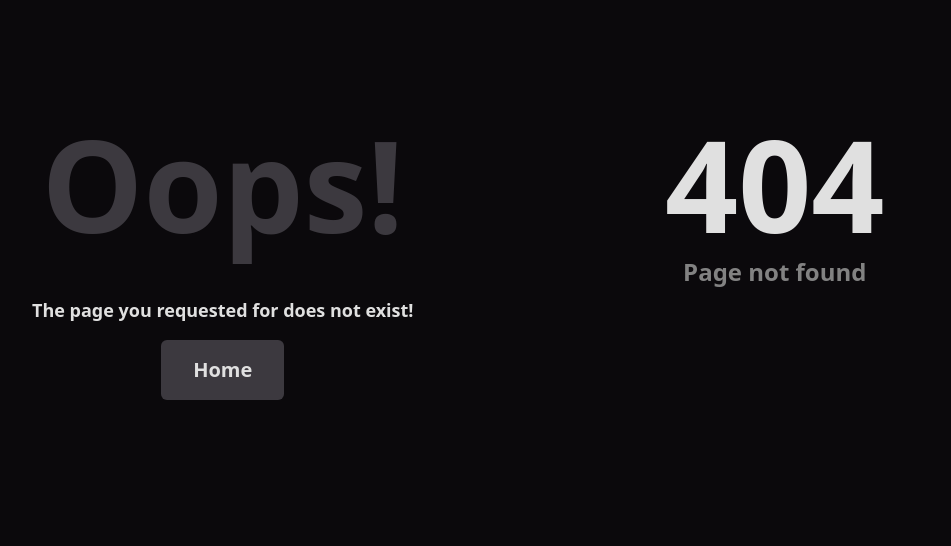
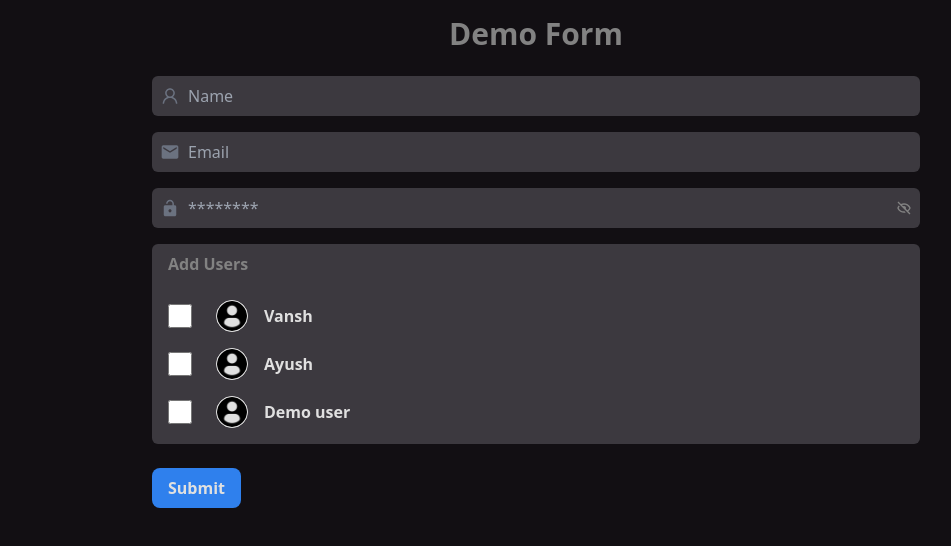
Before and after one commit to vinitGithub099/Chat_App, a React (Vite) app in the folder frontend/: page /demo-form in a window 1280 px wide. Before the commit this address had no page. Shown: the top 546 px of the page, without its empty margins (104-1055 px from the left). Built offline with nearby package versions, Linux system fonts and the light colour scheme.

Commit message:
created checkbox component

```diff
--- a/frontend/src/SampleHome.jsx
+++ b/frontend/src/SampleHome.jsx
@@ -43,6 +43,10 @@ const list = [
     path: "/user-card",
     text: "User Card",
   },
+  {
+    path: "/demo-form",
+    text: "demo form",
+  },
 ];
 
 export default function SampleHome() {
--- a/frontend/src/components/Chats/ChatScreen/ChannelInfo.jsx
+++ b/frontend/src/components/Chats/ChatScreen/ChannelInfo.jsx
@@ -2,8 +2,11 @@ import { BiArrowBack } from "react-icons/bi";
 import { HiOutlineDotsVertical, HiUserRemove } from "react-icons/hi";
 import { RiAdminFill } from "react-icons/ri";
 import { useSelector } from "react-redux";
+import { chatAPI } from "../../../api/chatAPI";
 import userLogo from "../../../assets/profile-user_64572.png";
+import { ERROR, SUCCESS } from "../../../constants/constants";
 import Button from "../../Form/Button";
+import { useToast } from "../../Hooks/useToast";
 import ListComponent from "../../ListComponent";
 import UserCard from "../SideBar/UserCard";
 import UserAvatar from "../UserAvatar";
@@ -52,14 +55,16 @@ function GroupIcon() {
   );
 }
 
-function GroupDescription({ desc }) {
+function GroupDescription() {
+  const currChat = useSelector((state) => state.chat.currentChat);
+  const desc = currChat.description;
   return (
     <div className="p-4 my-4">
       <h3 className="text-lg text-light-2 font-semibold border-b border-b-light-3 py-2">
         Description
       </h3>
       <p className="text-light-1 text-sm py-2">
-        {desc ? desc : "Hey Everyone! This is sample group description"}
+        {desc ? desc : "Hey Everyone!"}
       </p>
     </div>
   );
@@ -91,20 +96,48 @@ function MemberCard(props) {
         imgConfig="s"
         className="text-light-1"
       ></UserCard>
-      <div className="text-light-1 hover:text-light-2 group">
+      <div className="text-light-1 hover:text-light-2 group hover:cursor-pointer">
         <HiOutlineDotsVertical size={20}></HiOutlineDotsVertical>
-        <MemberDropdownList></MemberDropdownList>
+        <MemberDropdownList userId={props._id}></MemberDropdownList>
       </div>
     </div>
   ) : null;
 }
 
-function MemberDropdownList() {
+function MemberDropdownList({ userId }) {
+  const currChat = useSelector((state) => state.chat.currentChat);
+  const { notify } = useToast();
+
+  const removeMember = async (userId, chatId) => {
+    try {
+      await chatAPI.removeFromGroup({
+        userId: userId,
+        chatId: chatId,
+      });
+      notify("User removed successfully", SUCCESS);
+    } catch (error) {
+      notify("Failed to remove user", ERROR);
+    }
+  };
+
+  const options = [
+    {
+      name: "Remove",
+      icon: <HiUserRemove size={20}></HiUserRemove>,
+      handleClick: () => removeMember(userId, currChat._id),
+    },
+    {
+      name: "Make Admin",
+      icon: <RiAdminFill size={20}></RiAdminFill>,
+      handleClick: () => {},
+    },
+  ];
   return (
     <ListComponent
       list={options}
       className="m-1 p-2 hidden group-hover:block fixed right-0 bg-dark-2 border border-light-3 rounded-md"
       subComponent={MemberDropdownItem}
+      userId={userId}
     ></ListComponent>
   );
 }
@@ -121,16 +154,3 @@ function MemberDropdownItem({ name, icon, handleClick }) {
     </Button>
   );
 }
-
-const options = [
-  {
-    name: "Remove",
-    icon: <HiUserRemove size={20}></HiUserRemove>,
-    handleClick: () => {},
-  },
-  {
-    name: "Make Admin",
-    icon: <RiAdminFill size={20}></RiAdminFill>,
-    handleClick: () => {},
-  },
-];
--- a/frontend/src/components/Chats/SideBar/ChannelForm.jsx
+++ b/frontend/src/components/Chats/SideBar/ChannelForm.jsx
@@ -8,7 +8,7 @@ export default function ChannelForm({ showModal, toggleModal }) {
     <Modal
       showModal={showModal}
       toggleModal={toggleModal}
-      className="w-auto"
+      className="w-auto z-60"
       modalComponent={
         <CreateChannelForm toggleModal={toggleModal}></CreateChannelForm>
       }
@@ -17,6 +17,14 @@ export default function ChannelForm({ showModal, toggleModal }) {
 }
 
 function CreateChannelForm({ toggleModal }) {
+  const handleSubmit = (channelData) => {
+    console.log(channelData);
+    // const data = {
+    //   name: channelData.channelName,
+    //   users: [],
+    //   description: channelData.description,
+    // };
+  };
   return (
     <div className="w-full p-8 bg-dark-2 rounded-lg">
       <ChannelHeader toggleModal={toggleModal}></ChannelHeader>
@@ -28,7 +36,7 @@ function CreateChannelForm({ toggleModal }) {
           label: "Save",
           className: "px-4 py-2 rounded-md bg-btn text-white",
         }}
-        handleSubmit={(e) => console.log(e)}
+        handleSubmit={handleSubmit}
       ></Form>
     </div>
   );
@@ -74,8 +82,50 @@ const channelFormFields = [
     inputClassName:
       "p-2 w-full rounded-md outline-none bg-light-3 text-light-1",
     placeholder: "Describe your channel here",
-    validation: {
-      required: { value: true, message: "Channel Description cannot be empty" },
-    },
+  },
+  {
+    type: "checkbox",
+    name: "usersList",
+    label: "Select Users",
+    className: "p-2 my-2 rounded-md bg-dark-1",
+    showCheckedItems: true,
+    checkedItemsClassName: "w-full p-2",
+    labelClassName: "",
+    optionsList: generateFakeUsers(),
   },
 ];
+
+function generateFakeUsers() {
+  let arr = [];
+  for (let i = 0; i < 10; i++) {
+    arr = [
+      ...arr,
+      {
+        id: i,
+        label: `user${i}`,
+        inputClassName:
+          "p-2 w-full rounded-md outline-none bg-light-3 text-light-1",
+        // checked: false,
+        defaultChecked: false,
+      },
+    ];
+  }
+  return arr;
+}
+
+/*
+
+{
+    "_id": "64e899c03ac98a5b778af11a",
+    "name": "Vansh",
+    "email": "vansh@gmail.com",
+    "phone": "995052986",
+    "bio": "Hello world",
+    "pic": "",
+    "isAdmin": false,
+    "createdAt": "2023-08-25T12:08:32.631Z",
+    "updatedAt": "2023-08-25T12:08:32.631Z",
+    "__v": 0
+}
+
+*/
--- a/frontend/src/components/Chats/SideBar/SideBar.jsx
+++ b/frontend/src/components/Chats/SideBar/SideBar.jsx
@@ -1,5 +1,5 @@
 import SearchChat from "./SearchChat";
-import SideBarBtn from "./SideBarBtn";
+import SideBarHeader from "./SideBarHeader";
 import UserInfo from "./UserInfo";
 
 export default function SideBar({ className, sidebarOpen, toggleSideBar }) {
@@ -10,7 +10,7 @@ export default function SideBar({ className, sidebarOpen, toggleSideBar }) {
         className={`max-sm:hidden w-auto h-screen max-sm:fixed z-10 flex flex-row ${className}`}
       >
         <div className="w-80 flex flex-col max-sm:rounded-lg py-2 bg-dark-2">
-          <SideBarBtn toggleSideBar={toggleSideBar}></SideBarBtn>
+          <SideBarHeader toggleSideBar={toggleSideBar}></SideBarHeader>
           <SearchChat toggleSideBar={toggleSideBar}></SearchChat>
           <UserInfo></UserInfo>
         </div>
@@ -23,7 +23,7 @@ export default function SideBar({ className, sidebarOpen, toggleSideBar }) {
           className={`sm:hidden max-sm:w-full h-screen max-sm:fixed z-10 flex flex-row ${className}`}
         >
           <div className="w-80 flex flex-col max-sm:rounded-lg py-2 bg-dark-2 rounded-tr-lg rounded-br-lg">
-            <SideBarBtn toggleSideBar={toggleSideBar}></SideBarBtn>
+            <SideBarHeader toggleSideBar={toggleSideBar}></SideBarHeader>
             <SearchChat toggleSideBar={toggleSideBar}></SearchChat>
             <UserInfo></UserInfo>
           </div>
--- a/frontend/src/components/Chats/SideBar/SideBarBtn.jsx
+++ b/frontend/src/components/Chats/SideBar/SideBarHeader.jsx
@@ -4,7 +4,7 @@ import { RiAddFill } from "react-icons/ri";
 import Button from "../../Form/Button";
 import ChannelForm from "./ChannelForm";
 
-export default function SideBarBtn({ toggleSideBar }) {
+export default function SideBarHeader({ toggleSideBar }) {
   const [showModal, setShowModal] = useState(false);
   const toggleModal = () => setShowModal((prev) => !prev);
   return (
@@ -13,7 +13,7 @@ export default function SideBarBtn({ toggleSideBar }) {
         <Button
           className="sm:hidden rounded-sm pr-1 text-light-1"
           type="submit"
-          handleClick={toggleSideBar}
+          onClick={toggleSideBar}
         >
           <IoIosArrowBack size={20}></IoIosArrowBack>
         </Button>
--- /dev/null
+++ b/frontend/src/components/DemoForm.jsx
@@ -0,0 +1,194 @@
+import { AiOutlineUser } from "react-icons/ai";
+import { IoMdUnlock } from "react-icons/io";
+import { MdEmail } from "react-icons/md";
+import userLogo from "../assets/profile-user_64572.png";
+import UserCard from "./Chats/SideBar/UserCard";
+import Form from "./Form/Form";
+import { EMAIL_REGEX } from "./Form/FormExpressions";
+
+export default function DemoForm() {
+  const handleSubmit = (data) => console.log(data);
+  return (
+    <div className="w-full bg-dark-2 min-h-screen">
+      <h3 className="text-light-2 text-3xl font-bold text-center py-4">
+        Demo Form
+      </h3>
+      <Form
+        className={"max-w-3xl mx-auto"}
+        fields={formFields}
+        buttonConfigs={{
+          type: "submit",
+          label: "Submit",
+          className:
+            "px-4 py-2 bg-btn rounded-lg my-4 text-light-1 font-semibold",
+        }}
+        handleSubmit={handleSubmit}
+      ></Form>
+    </div>
+  );
+}
+
+const containerClassName = "mb-4";
+const className = "rounded-md my-2 p-2 bg-light-3";
+const inputClassName = "w-full pl-2 outline-none bg-light-3 text-light-1";
+
+const users = [
+  {
+    _id: "64e899c03ac98a5b778af11a",
+    name: "Vansh",
+    email: "vansh@gmail.com",
+    phone: "995052986",
+    bio: "Hello world",
+    pic: "",
+    isAdmin: false,
+    createdAt: "2023-08-25T12:08:32.631Z",
+    updatedAt: "2023-08-25T12:08:32.631Z",
+    __v: 0,
+  },
+  {
+    _id: "64e899b13ac98a5b778af117",
+    name: "Ayush",
+    email: "ayush@gmail.com",
+    phone: "995052986",
+    bio: "Hello world",
+    pic: "",
+    isAdmin: false,
+    createdAt: "2023-08-25T12:08:17.708Z",
+    updatedAt: "2023-08-25T12:08:17.708Z",
+    __v: 0,
+  },
+  {
+    _id: "64edbbfed350a2df7f9cbe3a",
+    name: "Demo user",
+    email: "demo@gmail.com",
+    phone: "9932432344",
+    bio: "",
+    pic: "",
+    isAdmin: false,
+    createdAt: "2023-08-29T09:35:58.208Z",
+    updatedAt: "2023-08-29T09:35:58.208Z",
+    __v: 0,
+  },
+];
+
+const formFields = [
+  {
+    type: "text",
+    label: "",
+    name: "name",
+    id: "name",
+    defaultValue: "",
+    containerClassName: containerClassName,
+    className: className,
+    inputClassName: inputClassName,
+    placeholder: "Name",
+    icon: {
+      className: "text-gray-500",
+      icon: AiOutlineUser,
+      size: 20,
+    },
+    validation: {
+      required: {
+        value: true,
+        message: "Name is required",
+      },
+    },
+  },
+  {
+    type: "email",
+    label: "",
+    name: "email",
+    id: "email",
+    containerClassName: containerClassName,
+    className: className,
+    inputClassName: inputClassName,
+    placeholder: "Email",
+    required: true,
+    icon: {
+      className: "text-gray-500",
+      icon: MdEmail,
+      size: 20,
+    },
+    validation: {
+      required: {
+        value: true,
+        message: "Email is required",
+      },
+      pattern: {
+        value: EMAIL_REGEX,
+        message: "Please enter a valid email",
+      },
+    },
+  },
+  {
+    type: "password",
+    label: "",
+    name: "password",
+    id: "password",
+    containerClassName: containerClassName,
+    className: className + " text-light-2",
+    inputClassName: inputClassName + " text-light-2",
+    placeholder: "******",
+    required: true,
+    icon: {
+      className: "text-gray-500",
+      icon: IoMdUnlock,
+      size: 20,
+    },
+    validation: {
+      required: {
+        value: true,
+        message: "Password is required",
+      },
+      minLength: {
+        value: 8,
+        message: "Password must have at least 8 characters",
+      },
+    },
+  },
+  {
+    type: "checkbox",
+    name: "usersList",
+    id: "userList",
+    label: "Add Users",
+    className: "p-2 my-2 rounded-md bg-light-3",
+    labelClassName: "px-2 text-light-2 mb-4 font-semibold",
+    showCheckedItems: true,
+    checkedItemsClassName: "w-full p-2 flex gap-2 my-2",
+    checkedItemClassName: "text-light-1 bg-dark-3 px-4 py-2 rounded-md",
+    checkboxClassName: "w-6 m-2 checked:accent-dark-1",
+    optionsList: generateFakeUsers(),
+    labelComponent: LabelComponent,
+    validation: {
+      required: {
+        value: true,
+        message: "No user selected",
+      },
+    },
+  },
+];
+
+function LabelComponent({ name }) {
+  return (
+    <div className="flex flex-row items-center justify-between gap-4 py-2 px-4">
+      <UserCard
+        imgSrc={userLogo}
+        imgConfig="s"
+        className="text-light-1"
+        name={name}
+      ></UserCard>
+    </div>
+  );
+}
+
+function generateFakeUsers() {
+  return users && users.length
+    ? users.map((user) => ({
+        ...user,
+        inputClassName:
+          "p-2 w-full rounded-md outline-none bg-light-3 text-light-1",
+        // checked: false,
+        defaultChecked: false,
+      }))
+    : [];
+}
--- /dev/null
+++ b/frontend/src/components/Form/Input/CheckBox.jsx
@@ -0,0 +1,112 @@
+import { useState } from "react";
+import { Controller, useFormContext } from "react-hook-form";
+import ListComponent from "../../ListComponent";
+import FormError from "../FormError";
+
+export const Checkbox = ({
+  type,
+  id,
+  className,
+  label,
+  showCheckedItems,
+  checkedItemsClassName,
+  labelClassName,
+  checkedItemClassName,
+  checkboxClassName,
+  labelComponent,
+  optionsList,
+  validation,
+}) => {
+  const {
+    register,
+    control,
+    formState: { errors },
+  } = useFormContext();
+
+  const [checkedItems, setCheckedItems] = useState([]);
+  const handleChange = (e) => {
+    if (e.target.checked) {
+      setCheckedItems((prev) => [
+        ...prev,
+        { name: e.target.value, id: e.target.id },
+      ]);
+    } else {
+      setCheckedItems((prev) => prev.filter((item) => item.id != e.target.id));
+    }
+  };
+
+  return (
+    <div className={`w-full ${className}`}>
+      <div className={labelClassName}>{label}</div>
+      {showCheckedItems && checkedItems && checkedItems.length ? (
+        <ListComponent
+          list={checkedItems}
+          className={`w-full ${checkedItemsClassName}`}
+          subComponent={CheckedItem}
+          checkedItemClassName={checkedItemClassName}
+        ></ListComponent>
+      ) : null}
+      <Controller
+        name={id}
+        control={control}
+        render={() => (
+          <ListComponent
+            list={optionsList}
+            className="w-full flex flex-col"
+            subComponent={ListInputItem}
+            handleChange={handleChange}
+            type={type}
+            id={id}
+            labelComponent={labelComponent}
+            checkboxClassName={checkboxClassName}
+            register={register}
+            validation={validation}
+          ></ListComponent>
+        )}
+      />
+
+      {errors && errors[id] ? (
+        <FormError
+          message={errors[id].message}
+          className={`text-xs italic text-error`}
+        ></FormError>
+      ) : null}
+    </div>
+  );
+};
+
+function ListInputItem({
+  type,
+  id,
+  defaultChecked,
+  checkboxClassName,
+  labelComponent: LabelComponent,
+  register,
+  handleChange,
+  validation,
+  ...rest
+}) {
+  return (
+    <div className="w-full mx-auto flex flex-row hover:bg-dark-1">
+      <input
+        type={type}
+        value={rest.name}
+        className={checkboxClassName}
+        defaultChecked={defaultChecked}
+        {...register(id, validation)}
+        onChange={handleChange}
+      ></input>
+      <label htmlFor={rest._id} className="flex-1">
+        <LabelComponent {...rest}></LabelComponent>
+      </label>
+    </div>
+  );
+}
+
+function CheckedItem({ name, id, checkedItemClassName }) {
+  return (
+    <div className={checkedItemClassName} id={id}>
+      {name}
+    </div>
+  );
+}
--- a/frontend/src/components/Form/Input/Input.jsx
+++ b/frontend/src/components/Form/Input/Input.jsx
@@ -1,4 +1,5 @@
 import _ from "underscore";
+import { Checkbox } from "./CheckBox";
 import EmailInput from "./EmailInput";
 import MultiLineInput from "./MultiLineInput";
 import PasswordInput from "./PasswordInput";
@@ -52,31 +53,3 @@ const SelectInput = ({
     </select>
   </div>
 );
-
-const Checkbox = ({
-  type,
-  label,
-  name,
-  onChange,
-  className,
-  checked,
-  defaultChecked,
-  checkboxClassName,
-  labelClassName,
-}) => {
-  return (
-    <div className={`inline-flex items-center ${className}`}>
-      <input
-        type={type}
-        id={name}
-        name={name}
-        value={label}
-        className={`form-checkbox h-4 w-4 text-indigo-600 ${checkboxClassName}`}
-        checked={checked}
-        defaultChecked={defaultChecked}
-        onChange={onChange}
-      />
-      <p className={`ml-2 text-sm ${labelClassName}`}>{label}</p>
-    </div>
-  );
-};
--- a/frontend/src/components/ListComponent.jsx
+++ b/frontend/src/components/ListComponent.jsx
@@ -11,7 +11,7 @@ export default function ListComponent({
         ? list.map((fields, index) => {
             return (
               <SubComponent
-                key={fields._id ? fields._id : index}
+                key={fields?._id ? fields._id : index}
                 {...fields}
                 {...rest}
               ></SubComponent>
--- a/frontend/src/components/LoginSignUp/SignUp.jsx
+++ b/frontend/src/components/LoginSignUp/SignUp.jsx
@@ -3,7 +3,7 @@ import { useDispatch } from "react-redux";
 import { useLocation, useNavigate } from "react-router-dom";
 import { ERROR, SUCCESS } from "../../constants/constants";
 import { registerUser } from "../../store/Features/User/AuthActions";
-import { useToast } from "../hooks/useToast";
+import { useToast } from "../Hooks/useToast";
 import Template from "./Template";
 import { signUpFormFields } from "./utils/registerFormFields";
 
--- a/frontend/src/routes/AppRoutes.jsx
+++ b/frontend/src/routes/AppRoutes.jsx
@@ -8,6 +8,7 @@ import MessageCard from "../components/Chats/SideBar/MessageCard";
 import SideBar from "../components/Chats/SideBar/SideBar";
 import UserCard from "../components/Chats/SideBar/UserCard";
 import UserAvatar from "../components/Chats/UserAvatar";
+import DemoForm from "../components/DemoForm";
 import ErrorPage from "../components/Error/ErrorPage";
 import IntermediateLoader from "../components/IntermediateLoader";
 import Login from "../components/LoginSignUp/Login";
@@ -40,7 +41,10 @@ export const router = [
         path: "toast-demo",
         element: <ToastDemo className=""></ToastDemo>,
       },
-
+      {
+        path: "demo-form",
+        element: <DemoForm></DemoForm>,
+      },
       {
         path: "profile/",
         element: <ProtectedRoute></ProtectedRoute>,
```
